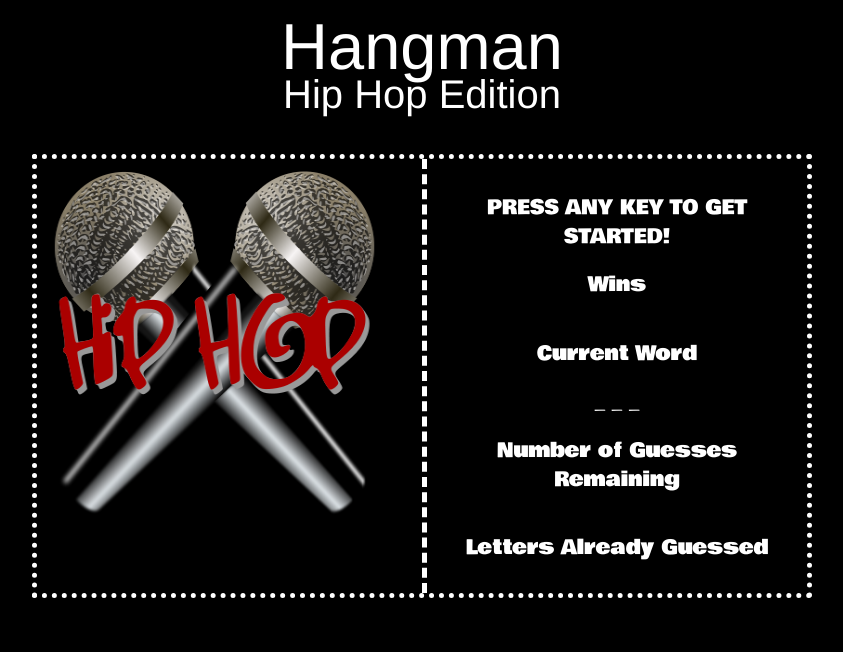
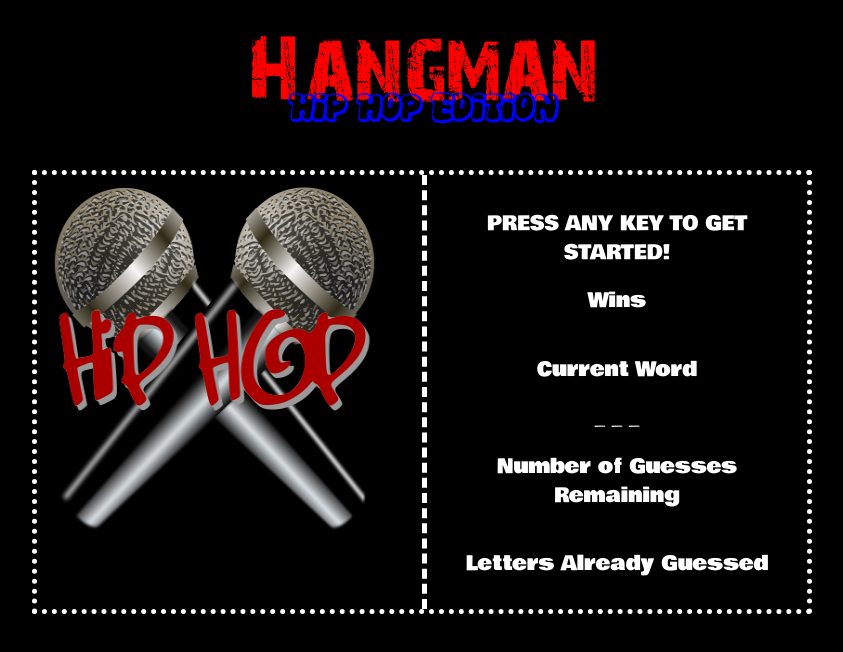
Before and after one commit to ThatOneAndres/Hangman-Game, a plain HTML site: page index.html in a window 1280 px wide. Shown: the whole page, without its empty margins (218-1061 px from the left). Drawn offline with nearby package versions, Linux system fonts and the light colour scheme.

Commit message:
Added new font to header

```diff
--- a/assets/css/style.css
+++ b/assets/css/style.css
@@ -5,14 +5,31 @@ body{
 	height: 100%;
 	background-color: black;
 	color: #fff;
-	margin: 0;
+/*	background-image: url("../images/HipHop.jpeg");
+background-repeat: repeat;*/
+margin: 0;
+}
+@font-face {
+	font-family: "bubble";
+	src: url(Disko.ttf) format("truetype");
+	font-weight: bold;
+}
+@font-face {
+	font-family: "brick";
+	src: url("28_Days_Later.ttf") format("truetype");
+	font-weight: bold;
 }
 #main-header{
-	font-size: 65px;
+	font-family: "brick";
+	font-size: 90px;
 	height:55px;
+	color:red;
+	margin-bottom: 26px;
 }
 #sub-header{
+	font-family: "bubble";
 	font-size: 40px;
+	color: blue;
 }
 #song-name{
 	font-family: 'Bowlby One', cursive;
@@ -40,7 +57,7 @@ body{
 }
 @media only screen and (max-width: 991px) {
 	#hangman-loc{
-	border-left-style: none;
-	border-top-style: dashed;
+		border-left-style: none;
+		border-top-style: dashed;
 	}
 }
```
Also changed, not shown: assets/css/28_Days_Later.ttf (added), assets/css/Disko.ttf (added), assets/images/HipHop.jpeg (added), 3 other files.
